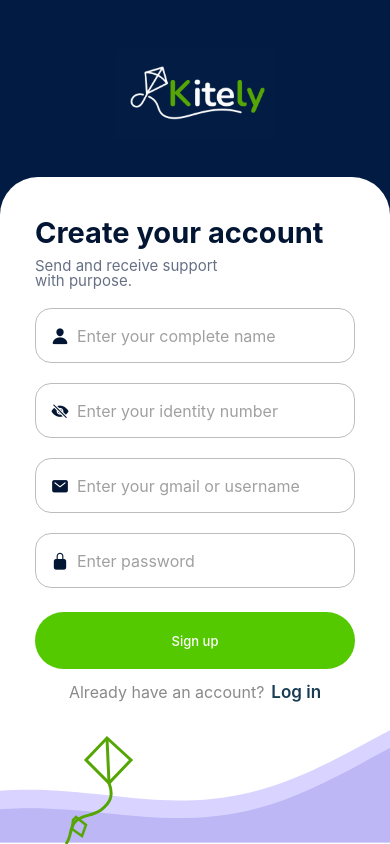
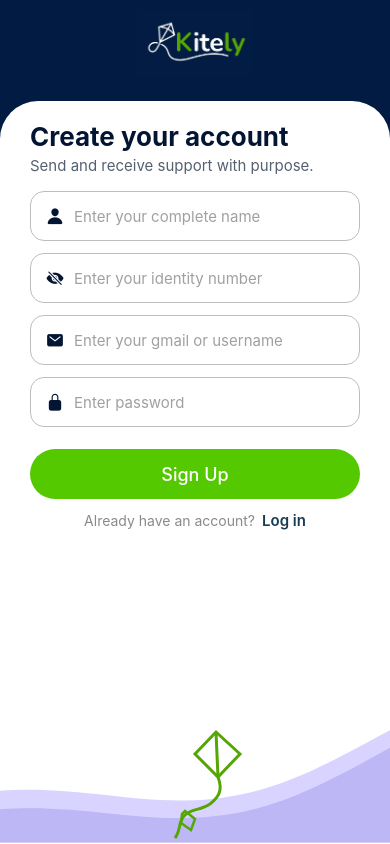
Before and after one commit to Sophiacoodee/Kitely_App-, a React Native app: screen /Registro in a window 390 px wide. Built offline with nearby package versions, Linux system fonts and the light colour scheme.

Commit message:
Pantallas de login y Registro

```diff
--- a/App.js
+++ b/App.js
@@ -1,5 +1,19 @@
-import Registro from "./screens/registro";
+import React from 'react';
+import { NavigationContainer } from '@react-navigation/native';
+import { createNativeStackNavigator } from '@react-navigation/native-stack';
+
+import LoginScreen from './screens/login';
+import RegistroScreen from './screens/registro';
+
+const Stack = createNativeStackNavigator();
 
 export default function App() {
-  return <Registro />;
+  return (
+    <NavigationContainer>
+      <Stack.Navigator screenOptions={{ headerShown: false }}>
+        <Stack.Screen name="Login" component={LoginScreen} />
+        <Stack.Screen name="Registro" component={RegistroScreen} />
+      </Stack.Navigator>
+    </NavigationContainer>
+  );
 }
--- a/package.json
+++ b/package.json
@@ -9,10 +9,14 @@
     "web": "expo start --web"
   },
   "dependencies": {
+    "@react-navigation/native": "^7.3.16",
+    "@react-navigation/native-stack": "^7.18.8",
     "expo": "~54.0.35",
     "expo-status-bar": "~3.0.9",
     "react": "19.1.0",
     "react-native": "0.81.5",
+    "react-native-safe-area-context": "~5.6.0",
+    "react-native-screens": "~4.16.0",
     "react-native-svg": "15.12.1"
   },
   "private": true
--- a/screens/login.js
+++ b/screens/login.js
@@ -31,19 +31,25 @@ const CustomInput = ({
   </View>
 );
 
-export default function Index() {
+export default function LoginScreen({ navigation }) {
   const [email, setEmail] = useState("");
   const [password, setPassword] = useState("");
 
   const handleLogin = () => {
+    if (!email || !password) {
+      alert("Por favor ingresa tus datos completos");
+      return;
+    }
+
     console.log("Iniciando sesión con:", email, password);
+    navigation.navigate("Registro");
   };
 
   return (
     <View style={styles.container}>
       <View style={styles.topSection}>
         <Image
-          source={require('../assets/KITELY.png')}
+          source={require("../assets/KITELY.png")}
           style={styles.logo}
         />
       </View>
@@ -54,7 +60,6 @@ export default function Index() {
 
           <View style={styles.fieldContainer}>
             <Text style={styles.label}>Email address</Text>
-
             <CustomInput
               icon="mail"
               placeholder="Enter your gmail or username"
@@ -65,7 +70,6 @@ export default function Index() {
 
           <View style={styles.fieldContainer}>
             <Text style={styles.label}>Password</Text>
-
             <CustomInput
               icon="lock-closed"
               placeholder="Enter your password"
@@ -87,7 +91,7 @@ export default function Index() {
               Don’t have an account?
             </Text>
 
-            <TouchableOpacity>
+            <TouchableOpacity onPress={() => navigation.navigate("Registro")}>
               <Text style={styles.signUp}>Sign up</Text>
             </TouchableOpacity>
           </View>
@@ -104,7 +108,6 @@ export default function Index() {
               d="M0 72 C75 67 125 83 190 82 C275 80 325 50 400 10 L400 125 L0 125 Z"
               fill="#D8D4FF"
             />
-
             <Path
               d="M0 91 C75 86 125 101 190 100 C275 98 325 69 400 28 L400 125 L0 125 Z"
               fill="#BDB7F5"
@@ -123,21 +126,18 @@ export default function Index() {
               stroke="#55A605"
               strokeWidth="3"
             />
-
             <Path
               d="M48 10 L50 55"
               fill="none"
               stroke="#55A605"
               strokeWidth="3"
             />
-
             <Path
               d="M50 55 C55 68 51 75 42 82 C32 89 23 86 16 94 C10 101 13 108 7 116"
               fill="none"
               stroke="#55A605"
               strokeWidth="3"
             />
-
             <Polygon
               points="17,89 27,97 23,108 13,101 14,92"
               fill="none"
@@ -156,7 +156,6 @@ const styles = StyleSheet.create({
     flex: 1,
     backgroundColor: "#021B42",
   },
-
   topSection: {
     height: "21%",
     backgroundColor: "#021B42",
@@ -164,13 +163,11 @@ const styles = StyleSheet.create({
     justifyContent: "center",
     paddingTop: 10,
   },
-
   logo: {
     width: 165,
     height: 90,
     resizeMode: "contain",
   },
-
   whitePanel: {
     flex: 1,
     backgroundColor: "#FFFFFF",
@@ -178,24 +175,20 @@ const styles = StyleSheet.create({
     borderTopRightRadius: 38,
     overflow: "hidden",
   },
-
   content: {
     paddingHorizontal: 35,
     paddingTop: 38,
     zIndex: 5,
   },
-
   title: {
     fontSize: 29,
     fontWeight: "700",
     color: "#021533",
     marginBottom: 32,
   },
-
   fieldContainer: {
     marginBottom: 20,
   },
-
   label: {
     fontSize: 18,
     color: "#021533",
@@ -203,7 +196,6 @@ const styles = StyleSheet.create({
     marginBottom: 8,
     fontWeight: "500",
   },
-
   inputContainer: {
     height: 58,
     borderWidth: 1,
@@ -214,7 +206,6 @@ const styles = StyleSheet.create({
     paddingHorizontal: 15,
     backgroundColor: "#FFFFFF",
   },
-
   input: {
     flex: 1,
     fontSize: 16,
@@ -222,7 +213,6 @@ const styles = StyleSheet.create({
     marginLeft: 13,
     paddingVertical: 0,
   },
-
   button: {
     height: 57,
     backgroundColor: "#55C900",
@@ -231,13 +221,11 @@ const styles = StyleSheet.create({
     justifyContent: "center",
     marginTop: 7,
   },
-
   buttonText: {
     color: "#FFFFFF",
     fontSize: 20,
     fontWeight: "500",
   },
-
   footer: {
     flexDirection: "row",
     justifyContent: "center",
@@ -245,19 +233,16 @@ const styles = StyleSheet.create({
     marginTop: 22,
     zIndex: 10,
   },
-
   footerText: {
     color: "#8A8A8A",
     fontSize: 16,
   },
-
   signUp: {
     color: "#173C53",
     fontSize: 17,
     fontWeight: "600",
     marginLeft: 7,
   },
-
   decoration: {
     position: "absolute",
     bottom: 0,
@@ -266,13 +251,11 @@ const styles = StyleSheet.create({
     height: 135,
     zIndex: 1,
   },
-
   wave: {
     position: "absolute",
     bottom: 0,
     left: 0,
   },
-
   kite: {
     position: "absolute",
     bottom: 2,
--- a/screens/registro.js
+++ b/screens/registro.js
@@ -9,12 +9,14 @@ import {
   View,
 } from "react-native";
 import Svg, { Path, Polygon } from "react-native-svg";
+
 const CustomInput = ({
   placeholder,
   secureTextEntry,
   value,
   onChangeText,
   icon,
+  keyboardType = "default",
 }) => (
   <View style={styles.inputContainer}>
     <Ionicons name={icon} size={18} color="#021533" />
@@ -26,23 +28,25 @@ const CustomInput = ({
       secureTextEntry={secureTextEntry}
       value={value}
       onChangeText={onChangeText}
+      keyboardType={keyboardType}
     />
   </View>
 );
 
-export default function Index() {
-    const [name, setName] = useState("");
-    const [identity, setIdentity] = useState("");
+export default function RegistroScreen({ navigation }) {
+  const [fullName, setFullName] = useState("");
+  const [idNumber, setIdNumber] = useState("");
   const [email, setEmail] = useState("");
   const [password, setPassword] = useState("");
 
-    const handleSignUp = () => {
-        console.log("Registrando usuario:", {
-            name,
-            identity,
-            email,
-            password,
-        });
+  const handleRegister = () => {
+    if (!fullName || !idNumber || !email || !password) {
+      alert("Por favor completa todos los campos para registrarte");
+      return;
+    }
+
+    console.log("Registrando usuario:", fullName, idNumber, email);
+    navigation.navigate("Login");
   };
 
   return (
@@ -57,19 +61,16 @@ export default function Index() {
       <View style={styles.whitePanel}>
         <View style={styles.content}>
           <Text style={styles.title}>Create your account</Text>
-
           <Text style={styles.subtitle}>
-                        Send and receive support
-                        {"\n"}
-                        with purpose.
+            Send and receive support with purpose.
           </Text>
 
           <View style={styles.fieldContainer}>
             <CustomInput
               icon="person"
               placeholder="Enter your complete name"
-                            value={name}
-                            onChangeText={setName}
+              value={fullName}
+              onChangeText={setFullName}
             />
           </View>
 
@@ -77,8 +78,9 @@ export default function Index() {
             <CustomInput
               icon="eye-off"
               placeholder="Enter your identity number"
-                            value={identity}
-                            onChangeText={setIdentity}
+              value={idNumber}
+              onChangeText={setIdNumber}
+              keyboardType="numeric"
             />
           </View>
 
@@ -103,9 +105,9 @@ export default function Index() {
 
           <TouchableOpacity
             style={styles.button}
-                        onPress={handleSignUp}
+            onPress={handleRegister}
           >
-                        <Text style={styles.buttonText}>Sign up</Text>
+            <Text style={styles.buttonText}>Sign Up</Text>
           </TouchableOpacity>
 
           <View style={styles.footer}>
@@ -113,13 +115,12 @@ export default function Index() {
               Already have an account?
             </Text>
 
-                        <TouchableOpacity>
-                            <Text style={styles.logIn}>Log in</Text>
+            <TouchableOpacity onPress={() => navigation.navigate("Login")}>
+              <Text style={styles.signUp}>Log in</Text>
             </TouchableOpacity>
           </View>
         </View>
 
-                {/* DECORACIÓN */}
         <View style={styles.decoration} pointerEvents="none">
           <Svg
             width="100%"
@@ -131,7 +132,6 @@ export default function Index() {
               d="M0 72 C75 67 125 83 190 82 C275 80 325 50 400 10 L400 125 L0 125 Z"
               fill="#D8D4FF"
             />
-
             <Path
               d="M0 91 C75 86 125 101 190 100 C275 98 325 69 400 28 L400 125 L0 125 Z"
               fill="#BDB7F5"
@@ -150,21 +150,18 @@ export default function Index() {
               stroke="#55A605"
               strokeWidth="3"
             />
-
             <Path
               d="M48 10 L50 55"
               fill="none"
               stroke="#55A605"
               strokeWidth="3"
             />
-
             <Path
               d="M50 55 C55 68 51 75 42 82 C32 89 23 86 16 94 C10 101 13 108 7 116"
               fill="none"
               stroke="#55A605"
               strokeWidth="3"
             />
-
             <Polygon
               points="17,89 27,97 23,108 13,101 14,92"
               fill="none"
@@ -183,21 +180,18 @@ const styles = StyleSheet.create({
     flex: 1,
     backgroundColor: "#021B42",
   },
-
   topSection: {
-        height: "21%",
+    height: "12%",
     backgroundColor: "#021B42",
     alignItems: "center",
-        justifyContent: "center",
+    justify: "center",
     paddingTop: 10,
   },
-
   logo: {
-        width: 165,
-        height: 90,
+    width: 130,
+    height: 65,
     resizeMode: "contain",
   },
-
   whitePanel: {
     flex: 1,
     backgroundColor: "#FFFFFF",
@@ -205,93 +199,72 @@ const styles = StyleSheet.create({
     borderTopRightRadius: 38,
     overflow: "hidden",
   },
-
   content: {
-        paddingHorizontal: 35,
-        paddingTop: 38,
+    paddingHorizontal: 30,
+    paddingTop: 20,
     zIndex: 5,
   },
-
   title: {
-        fontSize: 29,
+    fontSize: 26,
     fontWeight: "700",
     color: "#021533",
-        marginBottom: 8,
+    marginBottom: 4,
   },
-
   subtitle: {
     fontSize: 15,
-        color: "#667085",
-        lineHeight: 15,
-        marginBottom: 20,
+    color: "#556070",
+    marginBottom: 16,
   },
-
   fieldContainer: {
-        marginBottom: 20,
+    marginBottom: 12,
   },
-
-    label: {
-    fontSize: 16,
-    color: "#021533",
-    marginLeft: 18,
-    marginBottom: 8,
-    fontWeight: "500",
-  },
-
   inputContainer: {
-        height: 55,
+    height: 50,
     borderWidth: 1,
     borderColor: "#BDBDBD",
-        borderRadius: 16,
+    borderRadius: 14,
     flexDirection: "row",
     alignItems: "center",
     paddingHorizontal: 15,
     backgroundColor: "#FFFFFF",
   },
-
   input: {
     flex: 1,
-        fontSize: 16,
+    fontSize: 15,
     color: "#021533",
-        marginLeft: 8,
+    marginLeft: 10,
     paddingVertical: 0,
   },
-
   button: {
-        height: 57,
+    height: 50,
     backgroundColor: "#55C900",
     borderRadius: 30,
     alignItems: "center",
     justifyContent: "center",
-        marginTop: 4,
+    marginTop: 10,
   },
-
   buttonText: {
     color: "#FFFFFF",
-        fontSize: 13,
+    fontSize: 18,
     fontWeight: "500",
   },
-
   footer: {
     flexDirection: "row",
     justifyContent: "center",
     alignItems: "center",
-        marginTop: 13,
+    marginTop: 12,
     zIndex: 10,
   },
-
   footerText: {
     color: "#8A8A8A",
-        fontSize: 16,
+    fontSize: 14,
   },
-
-    logIn: {
+  signUp: {
     color: "#173C53",
-        fontSize: 17,
+    fontSize: 15,
     fontWeight: "600",
     marginLeft: 7,
   },
-
   decoration: {
     position: "absolute",
     bottom: 0,
@@ -300,16 +273,14 @@ const styles = StyleSheet.create({
     height: 135,
     zIndex: 1,
   },
-
   wave: {
     position: "absolute",
     bottom: 0,
     left: 0,
   },
-
   kite: {
     position: "absolute",
-        bottom: -4,
-        left: "15%",
+    bottom: 2,
+    left: "43%",
   },
 });
```
Also changed, not shown: 1 other file (tests, documents, lock files or other folders). Lines whose indentation alone changed are shown as unchanged.
